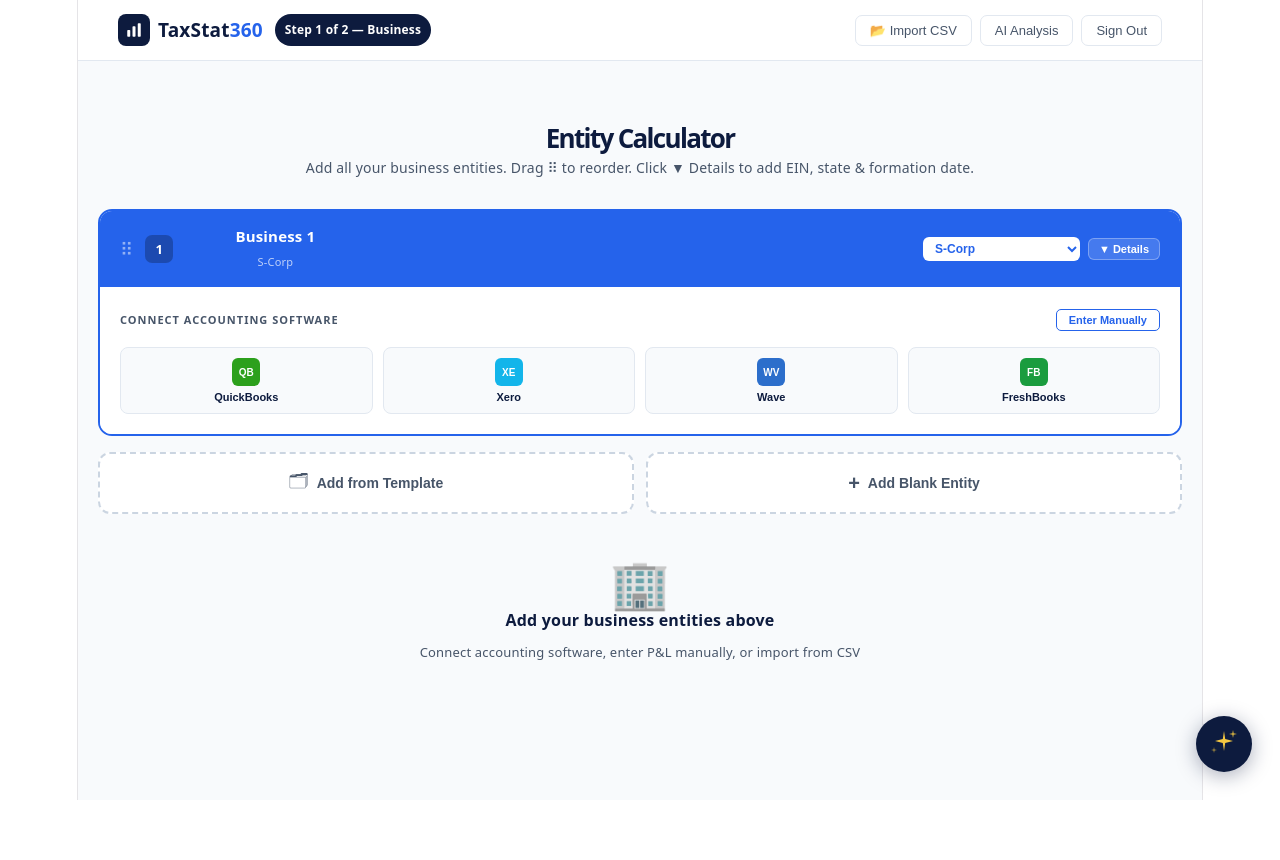
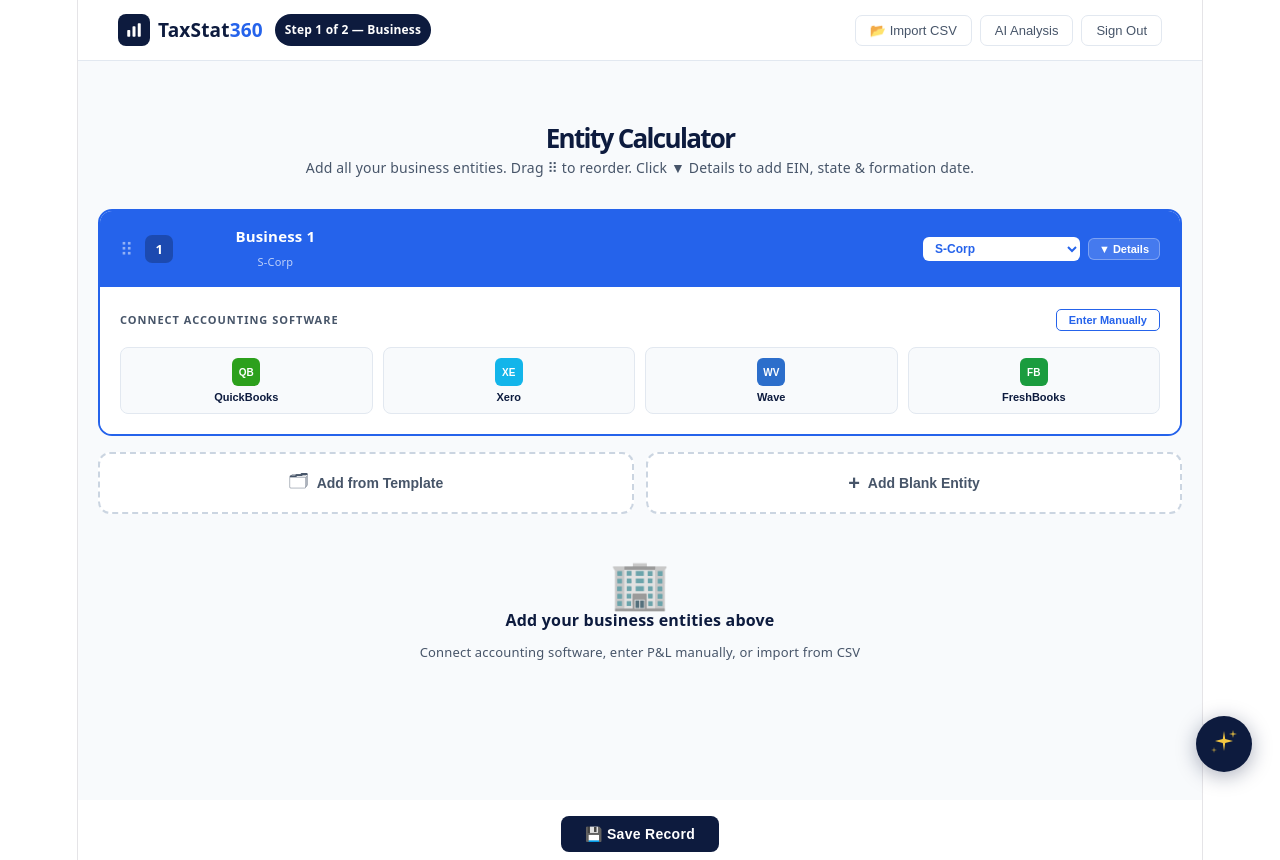
Before and after one commit to natashaverela-speckm/TaxStat360, a React (Vite) app: page /calculate-tax in a window 1280 px wide. Before the commit the page ends 800 px from the top, so only its background shows below. Built offline with nearby package versions, Linux system fonts and the light colour scheme.

Commit message:
feat: add Save Record — saves tax snapshot to localStorage for Dashboard history

```diff
--- a/src/CalculateTaxInner.jsx
+++ b/src/CalculateTaxInner.jsx
@@ -276,6 +276,18 @@ export default function CalculateTax(){
     sessionStorage.setItem('ts360_k1',k1Total);sessionStorage.setItem('ts360_own','100');sessionStorage.setItem('ts360_entities',JSON.stringify(k1Data));nav('/tax-return')
   }
 
+  const saveRecord = () => {
+    const recs = JSON.parse(localStorage.getItem('ts360_records') || '[]')
+    const snap = {
+      date: new Date().toLocaleDateString('en-US',{year:'numeric',month:'short',day:'numeric'}),
+      taxTotal: sessionStorage.getItem('ts360_k1') || '0',
+      biz: entities && entities[0] ? {...entities[0]} : null,
+      f1040: {filingStatus:'single',w2Income:'',otherIncome:'',extraDeductions:'',retirement:''}
+    }
+    recs.unshift(snap)
+    localStorage.setItem('ts360_records', JSON.stringify(recs.slice(0,20)))
+  }
+
   return(
     <>
       <style>{'input:focus,select:focus{outline:2px solid #0D1B3E !important;box-shadow:none !important;}'}</style>
@@ -338,6 +350,9 @@ export default function CalculateTax(){
           )}
         </div>
       </div>
+      <div style={{textAlign:'center',padding:'16px 0 8px'}}>
+        <button onClick={()=>{saveRecord();alert('✅ Record saved! View it on your Dashboard.')}} style={{padding:'10px 24px',background:'#0D1B3E',color:'#fff',border:'none',borderRadius:8,fontSize:14,fontWeight:600,cursor:'pointer',letterSpacing:'0.3px'}}>💾 Save Record</button>
+      </div>
     </>
   )
 }
```
